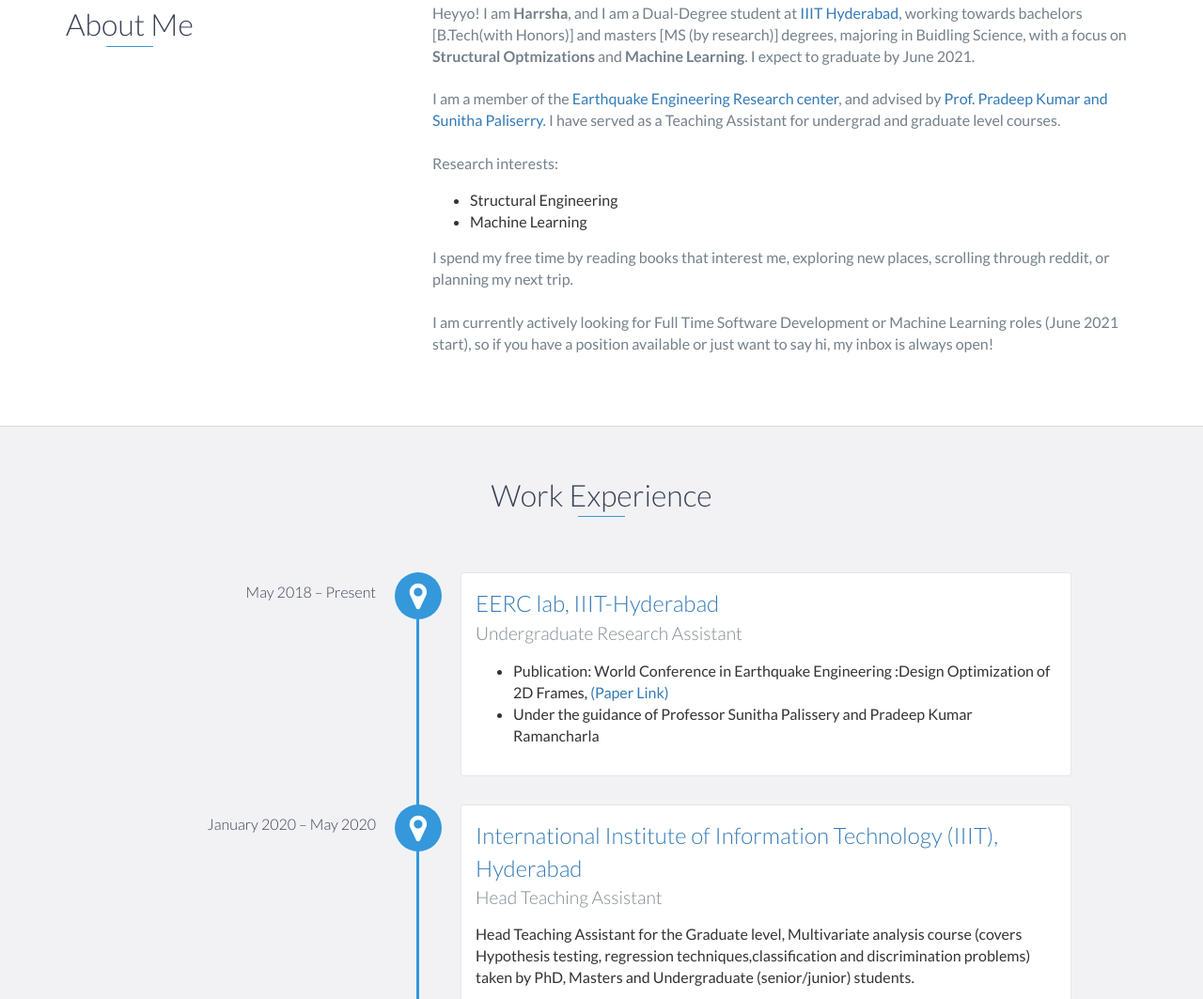
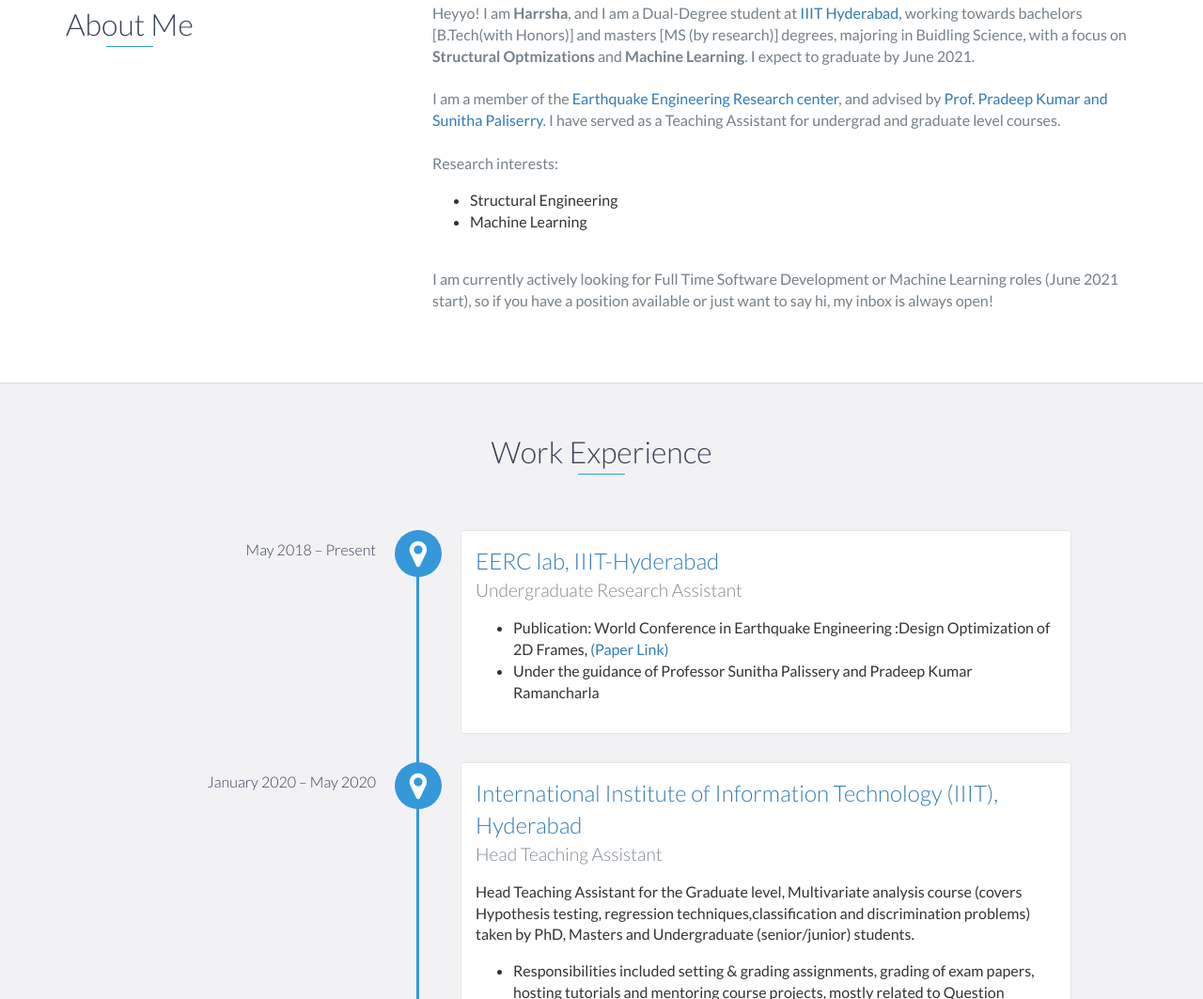
Before and after one commit to harshavardhan-99/harshavardhan-99.github.io, a website: page index.html in a window 1280 px wide. Shown: the part 872-1935 px from the top of the page at 94% size. Drawn offline with nearby package versions, Linux system fonts and the light colour scheme.

Commit message:
made changes

```diff
--- a/index.html
+++ b/index.html
@@ -103,10 +103,6 @@
                                 Machine Learning
                             </li>
 			</ul>
-                    </p>
-
-                    <p>
-                        I spend my free time by reading books that interest me, exploring new places, scrolling through reddit, or planning my next trip.
                     </p>
                     <br>
                     <p>
```
